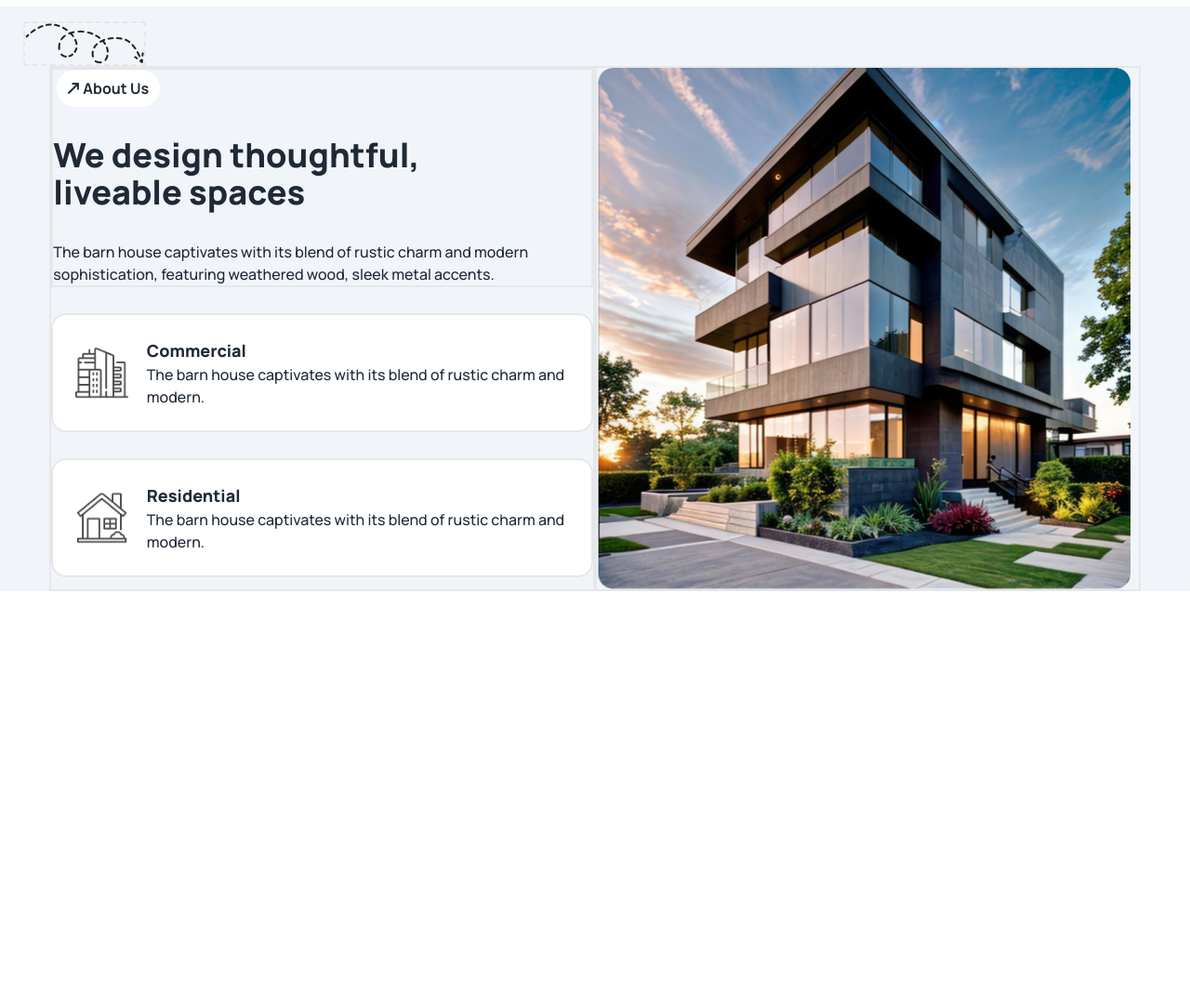
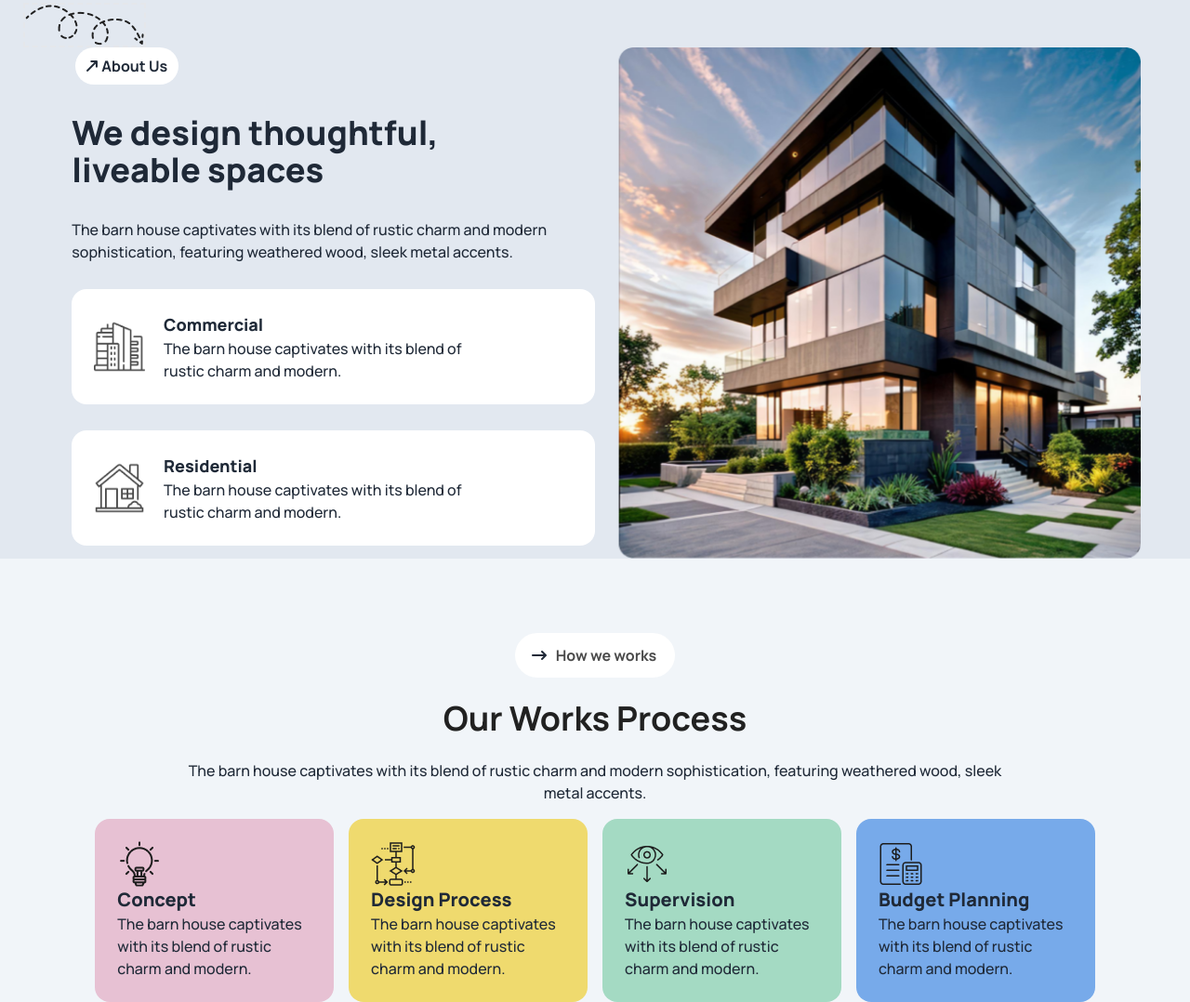
Before and after one commit to kamran9479/assignment3, a plain HTML site: page index.html in a window 1280 px wide. Shown: the part 757-1835 px from the top of the page at 93% size. Before the commit the page ends 1393 px from the top, so only its background shows below. Drawn offline with nearby package versions, Linux system fonts and the light colour scheme.

Commit message:
section 3 done

```diff
--- a/index.html
+++ b/index.html
@@ -23,7 +23,7 @@
 
                 color1: 'rgb(171, 239, 95)',
                 color2: 'rgba(171, 239, 95, 1.00)',
-                color3: 'rgb(334, 33, 333)',
+                color3: '#494949',
 
               },
               fontFamily: {
@@ -34,9 +34,9 @@
         }
       </script>
 </head>
-<body class="font-Manrope bgcolor">
+<body class="font-Manrope bg-slate-100">
     <header>
-      <nav class="flex w-11/12 mx-auto border-2 justify-between mt-12">
+      <nav class="flex w-11/12 mx-auto justify-between pt-8">
         <div class="flex items-center space-x-2 ">
           <div class="circle bg-lime-300">
             <i class="fa-solid fa-arrow-up-long rotate-45"></i>
@@ -55,8 +55,8 @@
         </div>
         <div class="hidden lg:flex items-center space-x-4 ">
           <div class="flex space-x-5">
-            <i class="fa-solid fa-magnifying-glass bg-white border p-4 rounded-3xl"></i>
-            <i class="fa-solid fa-cart-shopping bg-white border p-4 rounded-3xl"></i>
+            <i class="fa-solid fa-magnifying-glass bg-white p-4 rounded-3xl"></i>
+            <i class="fa-solid fa-cart-shopping bg-white p-4 rounded-3xl"></i>
           </div>
           <div class="flex items-center space-x-3 bg-lime-300 rounded-3xl px-4 py-3 shadow-lg">
             <h2 class="text-xl font-semibold">Book Consult</h2>
@@ -89,8 +89,8 @@
       </section>
 
 
-      <section class=" bg-slate-100">
-        <div class=" lg:flex w-11/12 mx-auto">
+      <section class=" bg-slate-200">
+        <div class=" lg:flex w-11/12 mx-auto space-x-6">
 
 
           <div class="lg:absolute border-dashed border-2 mt-4 -ml-7 max-sm:hidden">
@@ -98,8 +98,8 @@
           </div>
 
 
-          <div class="lg:w-6/12 border-2 space-y-7 mt-16">
-            <div class="text-center  lg:text-start border-2 space-y-8">
+          <div class="lg:w-6/12 space-y-7 mt-16">
+            <div class="text-center  lg:text-start space-y-8">
               <button class="mx-auto lg:ml-1 flex items-center  space-x-1 px-3 py-2 rounded-3xl bg-white">
                 <i class="fa-solid fa-arrow-up-long rotate-45"></i>
                 <p class="font-bold">About Us</p>
@@ -112,19 +112,19 @@
 
 
 
-            <div class=" bg-white flex border-2 items-center space-x-5 p-6 rounded-2xl mt-5">
+            <div class=" bg-white flex items-center space-x-5 p-6 rounded-2xl mt-5">
               <div>
                 <img src="./assets/commercial.png" alt="">
               </div>
               <div>
                 <h4 class="text-lg font-extrabold">Commercial</h4>
-                <p>The barn house captivates with its blend of rustic charm and modern.</p>
+                <p class="w-3/4">The barn house captivates with its blend of rustic charm and modern.</p>
               </div>
             </div>
 
 
 
-            <div class="bg-white  flex border-2 items-center space-x-5 p-6 rounded-2xl">
+            <div class="bg-white  flex items-center space-x-5 p-6 rounded-2xl">
 
               <div>
                   <img src="./assets/residential.png" alt="">
@@ -132,18 +132,60 @@
 
               <div>
                   <h4 class="text-lg font-extrabold">Residential</h4>
-                  <p>The barn house captivates with its blend of rustic charm and modern.</p>
+                  <p class="w-3/4">The barn house captivates with its blend of rustic charm and modern.</p>
               </div>
 
             </div>
 
           </div>
 
-          <div class=" lg:w-6/12 border-2 mt-16">
+          <div class=" lg:w-6/12 mt-16">
             <img src="./assets/Rectangle.png" alt="">
           </div>
 
         </div>
+      </section>
+
+
+      <section>
+
+        <div class="lg:w-11/12 mx-auto space-y-4">
+
+          <div class="text-center space-y-6">
+            <button class="flex items-center space-x-3 bg-white px-5 py-3 rounded-3xl mx-auto">
+              <i class="fa-solid fa-arrow-up-long rotate-90"></i>
+              <h3 class="font-bold text-color3">How we works</h3>
+            </button>
+            <h2 class="text-4xl font-bold text-[rgb(33,33,33)]">Our Works Process</h2>
+            <p class="w-3/4 mx-auto">The barn house captivates with its blend of rustic charm and modern sophistication, featuring weathered wood, sleek metal accents.</p>
+          </div>
+
+          <div class="max-sm:space-y-4 w-11/12 mx-auto lg:flex gap-4 ">
+            <div class="p-6 rounded-2xl bg-[rgb(231,193,211)]">
+              <img src="./assets/concept.png" alt="">
+              <h2 class="text-xl font-extrabold">Concept</h2>
+              <p>The barn house captivates with its blend of rustic charm and modern.</p>
+            </div>
+            <div class="p-6 rounded-2xl bg-[rgb(239,218,110)]">
+              <img src="./assets/flow-chart.png" alt="">
+              <h2 class="text-xl font-extrabold">Design Process</h2>
+              <p>The barn house captivates with its blend of rustic charm and modern.</p>
+            </div>
+            <div class="p-6 rounded-2xl bg-[rgb(164,218,195)]">
+              <img src="./assets/vision.png" alt="">
+              <h2 class="text-xl font-extrabold">Supervision</h2>
+              <p>The barn house captivates with its blend of rustic charm and modern.</p>
+            </div>
+            <div class="p-6 rounded-2xl bg-[rgb(119,170,234)]">
+              <img src="./assets/budget-planning.png" alt="">
+              <h2 class="text-xl font-extrabold">Budget Planning</h2>
+              <p>The barn house captivates with its blend of rustic charm and modern.</p>
+            </div>
+
+          </div>
+
+        </div>
+
       </section>
 
 
```
